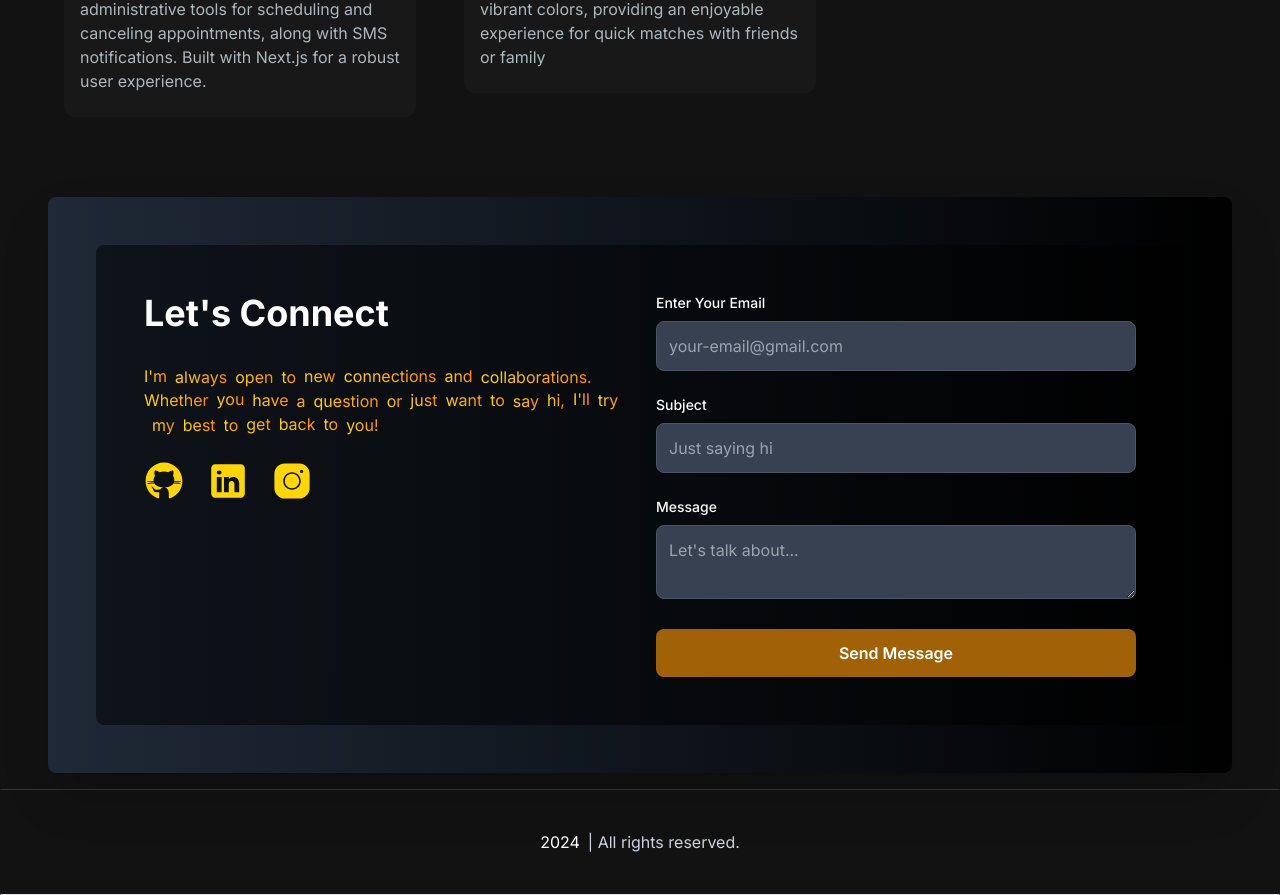
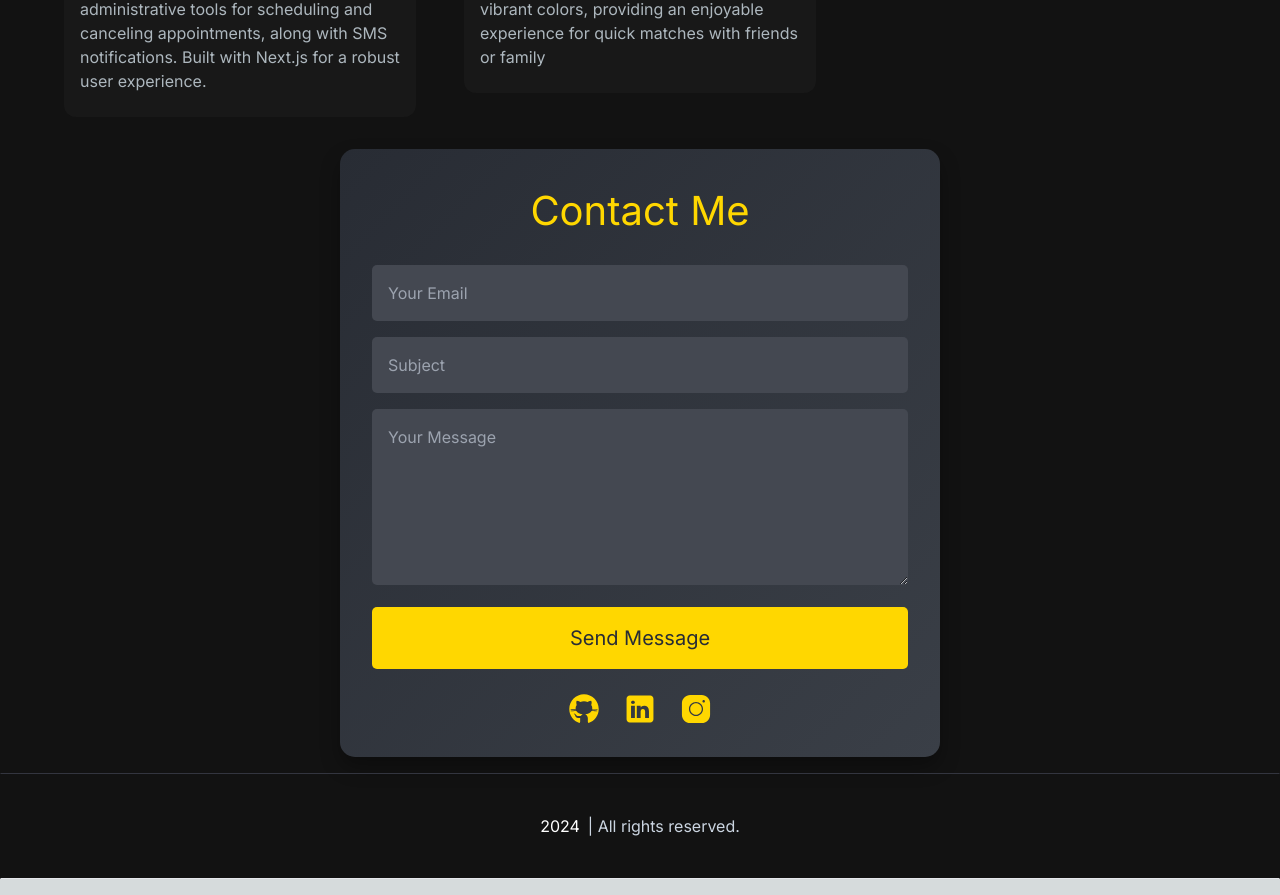
Before and after one commit to sam-chris-fullstack-engineer/Portfolio-website, a Next.js app: page / in a window 1280 px wide. Shown: the part 2690-3585 px from the top of the page. Built offline with nearby package versions, Linux system fonts and the light colour scheme.

Commit message:
changed email section UI

```diff
--- a/src/app/components/EmailSection.jsx
+++ b/src/app/components/EmailSection.jsx
@@ -3,65 +3,88 @@ import Image from "next/image";
 import GithubIcon from "../../../public/github-icon.svg";
 import LinkedinIcon from "../../../public/linkedin-icon.svg";
 import InstagramIcon from "../../../public/Instagram-icon.svg";
-import { Exo } from "next/font/google";
-import Link from "next/link";
-import styled, { keyframes } from "styled-components";
+import styled from "styled-components";
 
-const exo = Exo({
-  subsets: ["latin"],
-  weight: "400",
-  style: "normal",
-});
-
-const wave = keyframes`
-  0%, 100% { transform: translateY(0); opacity: 1; }
-  20% { transform: translateY(-10%); opacity: 1; }
-  40% { transform: translateY(0); }
-  60% { transform: translateY(-5%); }
-  80% { transform: translateY(0); }
+const Container = styled.div`
+  background: linear-gradient(135deg, #282c34 0%, #3a3f47 100%);
+  color: #ffffff;
+  padding: 2rem;
+  border-radius: 15px;
+  box-shadow: 0 10px 20px rgba(0, 0, 0, 0.3);
+  max-width: 600px;
+  margin: auto;
 `;
 
-const WaveText = styled.span`
-  display: inline-block;
-  animation: ${wave} 2s ease-in-out infinite;
-  opacity: 1;
-  margin-right: ${({ isSpace }) => (isSpace ? "0.5em" : "0")};
-  background: linear-gradient(to right, #ffd700, #ff8c00);
-  -webkit-background-clip: text;
-  -webkit-text-fill-color: transparent;
-  background-clip: text;
-  text-fill-color: transparent;
+const Title = styled.h1`
+  font-size: 2.5rem;
+  margin-bottom: 1.5rem;
+  text-align: center;
+  color: #ffd700;
 `;
 
-const StaggeredWaveText = ({ text }) => {
-  const [isClient, setIsClient] = useState(false);
-  const [displayedText, setDisplayedText] = useState("");
+const Input = styled.input`
+  width: 100%;
+  padding: 1rem;
+  margin-bottom: 1rem;
+  border: none;
+  border-radius: 5px;
+  background-color: #444851;
+  color: #ffffff;
+  font-size: 1rem;
+  transition: all 0.3s ease;
 
-  useEffect(() => {
-    setIsClient(true);
-    setDisplayedText(text);
-  }, [text]);
+  &:focus {
+    outline: none;
+    background-color: #555b66;
+    box-shadow: 0 0 10px #ffd700;
+  }
+`;
 
-  if (!isClient) {
-    return <span>{text}</span>;
+const Textarea = styled.textarea`
+  width: 100%;
+  padding: 1rem;
+  margin-bottom: 1rem;
+  border: none;
+  border-radius: 5px;
+  background-color: #444851;
+  color: #ffffff;
+  font-size: 1rem;
+  transition: all 0.3s ease;
+
+  &:focus {
+    outline: none;
+    background-color: #555b66;
+    box-shadow: 0 0 10px #ffd700;
+  }
+`;
+
+const Button = styled.button`
+  width: 100%;
+  padding: 1rem;
+  background-color: #ffd700;
+  color: #282c34;
+  font-size: 1.25rem;
+  border: none;
+  border-radius: 5px;
+  cursor: pointer;
+  transition: background-color 0.3s ease;
+
+  &:hover {
+    background-color: #ff9900;
   }
 
-  const charArray = displayedText.split(/( )/);
+  &:disabled {
+    background-color: #666666;
+    cursor: not-allowed;
+  }
+`;
 
-  return (
-    <div>
-      {charArray.map((char, index) => (
-        <WaveText
-          key={index}
-          style={{ animationDelay: `${index * 0.1}s` }}
-          isSpace={char === " "}
-        >
-          {char}
-        </WaveText>
-      ))}
-    </div>
-  );
-};
+const SocialIcons = styled.div`
+  display: flex;
+  justify-content: center;
+  gap: 1.5rem;
+  margin-top: 1.5rem;
+`;
 
 const EmailSection = forwardRef((props, ref) => {
   const [emailSubmitted, setEmailSubmitted] = useState(false);
@@ -178,153 +201,75 @@ const EmailSection = forwardRef((props, ref) => {
   };
 
   return (
-    <div
-      ref={ref}
-      className="relative bg-gradient-to-r from-gray-800 to-black text-white py-6 px-4 sm:py-12 sm:px-6 md:px-12 rounded-lg shadow-2xl mt-12"
-    >
-      <div className="bg-black bg-opacity-50 rounded-lg p-4 sm:p-6 md:p-12">
-        <section
-          className={`grid sm:grid-cols-1 md:grid-cols-2 gap-4 sm:gap-8 ${
-            emailSubmitted ? "blur-sm" : ""
-          }`}
-        >
-          <div className="z-10">
-            <h5 className="text-2xl sm:text-4xl font-bold mb-4 sm:mb-8">
-              Let&apos;s Connect
-            </h5>
-            <p className="text-gray-400 mb-4 sm:mb-6 overflow-hidden">
-              <StaggeredWaveText text="I'm always open to new connections and collaborations. Whether you have a question or just want to say hi, I'll try my best to get back to you!" />
-            </p>
-            <div className="socials flex space-x-4 sm:space-x-6">
-              <Link href="https://github.com/sam-chris-fullstack-engineer" target="blank">
-                <Image
-                  src={GithubIcon}
-                  alt="Github Icon"
-                  className="w-8 h-8 sm:w-10 sm:h-10 hover:opacity-80 transition-opacity duration-300"
-                />
-              </Link>
-              <Link
-                href="https://www.linkedin.com/in/sam-chris-full-stack-engineer/"
-                target="blank"
-              >
-                <Image
-                  src={LinkedinIcon}
-                  alt="Linkedin Icon"
-                  className="w-8 h-8 sm:w-10 sm:h-10 hover:opacity-80 transition-opacity duration-300"
-                />
-              </Link>
-              <Link
-                href="https://www.instagram.com/code._.bruh/"
-                target="blank"
-              >
-                <Image
-                  src={InstagramIcon}
-                  alt="Instagram Icon"
-                  className="w-8 h-8 sm:w-10 sm:h-10 hover:opacity-80 transition-opacity duration-300"
-                />
-              </Link>
-            </div>
-          </div>
-          <div>
-            <form className="space-y-4 sm:space-y-6" onSubmit={handleSubmit}>
-              <div>
-                <label
-                  htmlFor="email"
-                  className="block text-sm font-medium mb-1 sm:mb-2"
-                >
-                  Enter Your Email
-                </label>
-                <input
+    <Container ref={ref}>
+      <Title>Contact Me</Title>
+      <form onSubmit={handleSubmit}>
+        <Input
           name="email"
           type="email"
-                  id="email"
           value={formData.email}
           onChange={handleChange}
           onBlur={handleBlur}
-                  className={`w-full p-2 sm:p-3 rounded-lg bg-gray-700 border ${
-                    errors.email ? "border-red-500" : "border-gray-600"
-                  } placeholder-gray-400 focus:outline-none focus:ring-2 focus:ring-yellow-500`}
-                  placeholder="your-email@gmail.com"
+          placeholder="Your Email"
+          className={errors.email && "error"}
         />
         {errors.email && (
-                  <p className="text-red-500 text-sm mt-1">*{errors.email}</p>
+          <p style={{ color: "red", fontSize: "0.875rem" }}>
+            *{errors.email}
+          </p>
         )}
-              </div>
-              <div>
-                <label
-                  htmlFor="subject"
-                  className="block text-sm font-medium mb-1 sm:mb-2"
-                >
-                  Subject
-                </label>
-                <input
+        <Input
           name="subject"
           type="text"
-                  id="subject"
           value={formData.subject}
           onChange={handleChange}
           onBlur={handleBlur}
-                  className={`w-full p-2 sm:p-3 rounded-lg bg-gray-700 border ${
-                    errors.subject ? "border-red-500" : "border-gray-600"
-                  } placeholder-gray-400 focus:outline-none focus:ring-2 focus:ring-yellow-500`}
-                  placeholder="Just saying hi"
+          placeholder="Subject"
+          className={errors.subject && "error"}
         />
         {errors.subject && (
-                  <p className="text-red-500 text-sm mt-1">*{errors.subject}</p>
+          <p style={{ color: "red", fontSize: "0.875rem" }}>
+            *{errors.subject}
+          </p>
         )}
-              </div>
-              <div>
-                <label
-                  htmlFor="message"
-                  className="block text-sm font-medium mb-1 sm:mb-2"
-                >
-                  Message
-                </label>
-                <textarea
+        <Textarea
           name="message"
-                  id="message"
           value={formData.message}
           onChange={handleChange}
           onBlur={handleBlur}
-                  className={`w-full p-2 sm:p-3 rounded-lg bg-gray-700 border ${
-                    errors.message ? "border-red-500" : "border-gray-600"
-                  } placeholder-gray-400 focus:outline-none focus:ring-2 focus:ring-yellow-500`}
-                  placeholder="Let's talk about..."
+          placeholder="Your Message"
+          rows="6"
+          className={errors.message && "error"}
         />
         {errors.message && (
-                  <p className="text-red-500 text-sm mt-1">*{errors.message}</p>
+          <p style={{ color: "red", fontSize: "0.875rem" }}>
+            *{errors.message}
+          </p>
         )}
-              </div>
-              <button
-                type="submit"
-                className="w-full py-2 sm:py-3 rounded-lg bg-yellow-700 hover:bg-yellow-900 font-semibold transition-colors duration-300 flex items-center justify-center"
-              >
-                {isLoading ? <div className="spinner"></div> : "Send Message"}
-              </button>
+        <Button type="submit" disabled={isLoading}>
+          {isLoading ? "Sending..." : "Send Message"}
+        </Button>
       </form>
-          </div>
-        </section>
-      </div>
+      <SocialIcons>
+        <a href="https://github.com/sam-chris-fullstack-engineer" target="_blank" rel="noopener noreferrer">
+          <Image src={GithubIcon} alt="Github" width={32} height={32} />
+        </a>
+        <a href="https://www.linkedin.com/in/sam-chris-full-stack-engineer/" target="_blank" rel="noopener noreferrer">
+          <Image src={LinkedinIcon} alt="LinkedIn" width={32} height={32} />
+        </a>
+        <a href="https://www.instagram.com/code._.bruh/" target="_blank" rel="noopener noreferrer">
+          <Image src={InstagramIcon} alt="Instagram" width={32} height={32} />
+        </a>
+      </SocialIcons>
       {emailSubmitted && (
-        <div className="fixed inset-0 flex items-center justify-center z-50 p-4 bg-opacity-75 bg-gray-900">
-          <div className="bg-white rounded-lg shadow-lg p-6 max-w-xs w-full">
-            <h2 className="text-lg font-semibold text-gray-800 mb-2">
-              Hooray!🎉
-            </h2>
-            <p className="text-gray-600 mb-4">All set, your message is sent!</p>
-            <button
-              onClick={() => setEmailSubmitted(false)}
-              className="w-full bg-yellow-700 hover:bg-yellow-900 text-white py-2 rounded-lg transition-colors duration-300"
-            >
-              Close
-            </button>
-          </div>
+        <div style={{ textAlign: "center", marginTop: "2rem" }}>
+          <h2>Thank You!</h2>
+          <p>Your message has been sent successfully.</p>
         </div>
       )}
-    </div>
+    </Container>
   );
 });
 
 EmailSection.displayName = "EmailSection";
-
 export default EmailSection;
```
Lines whose indentation alone changed are shown as unchanged.
